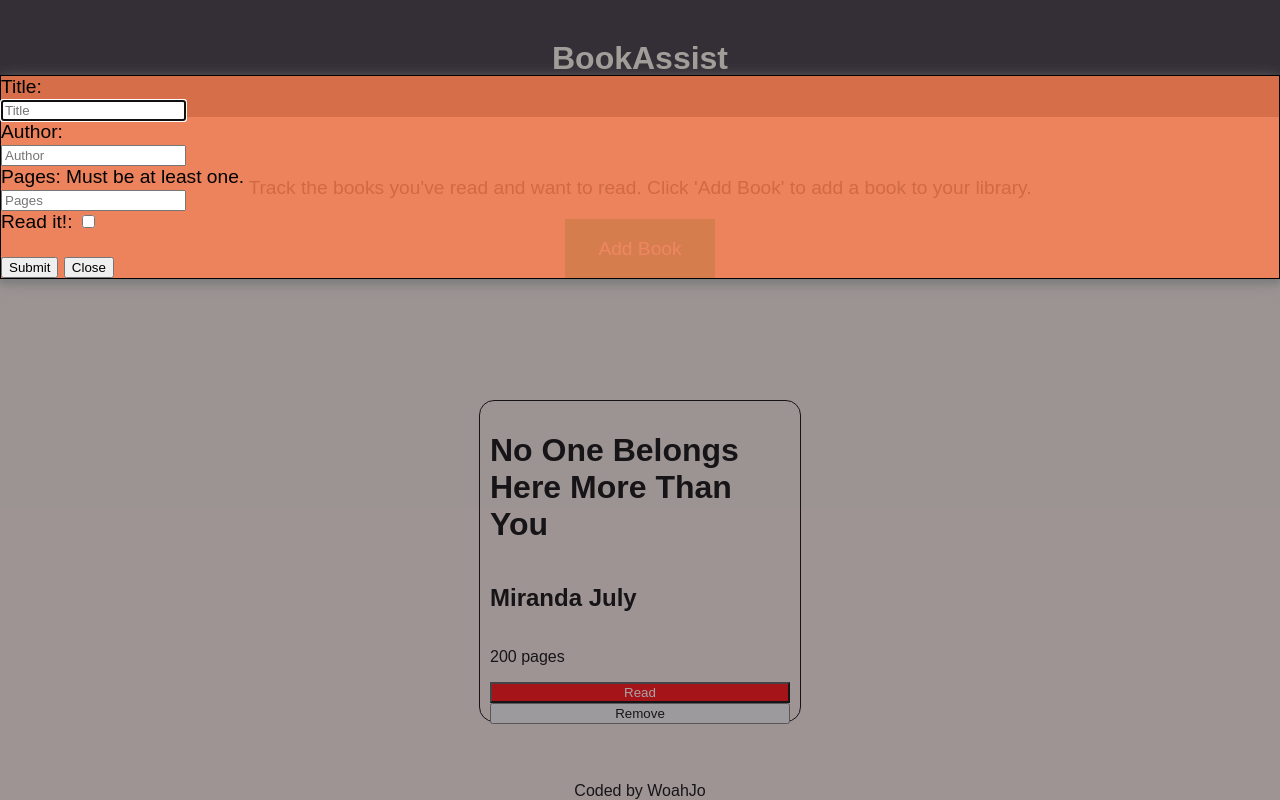
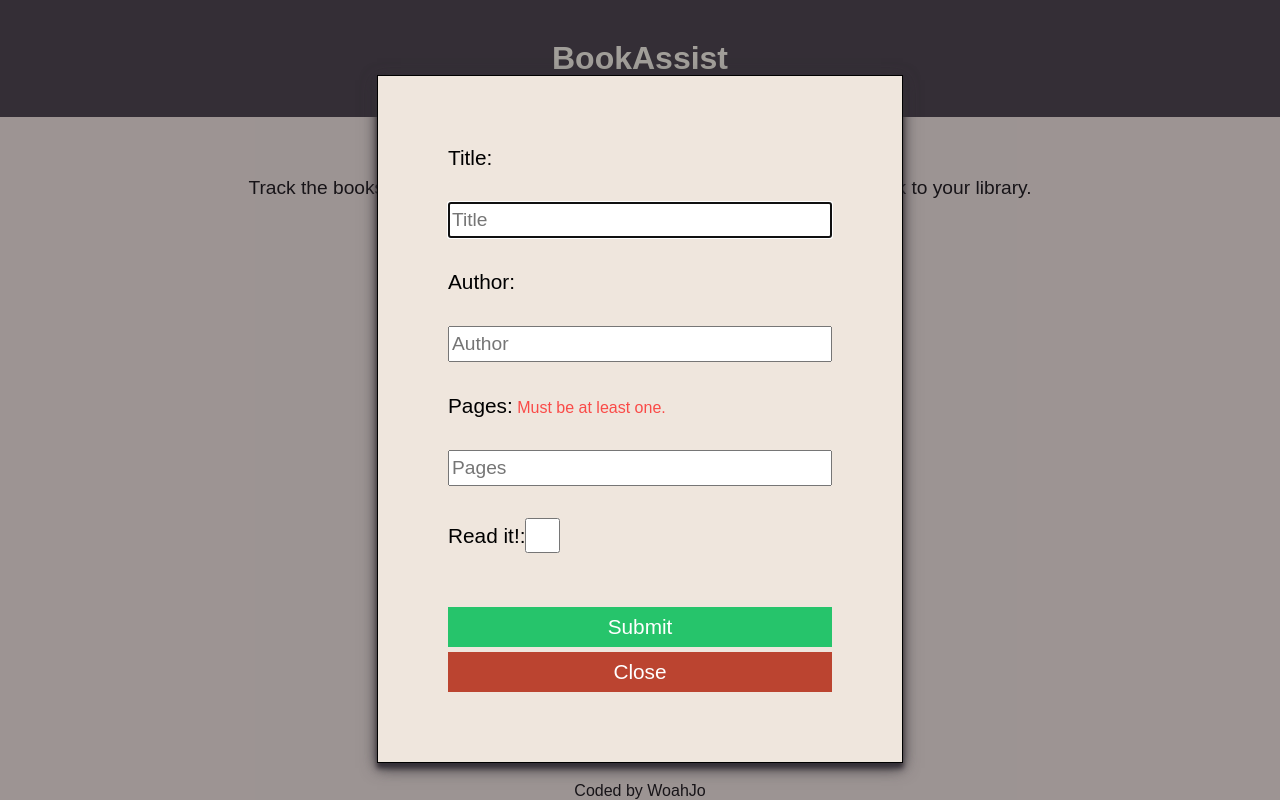
Before and after one commit to WoahJo/book-assist, a plain HTML site: page index.html in a window 1280 px wide. Both pictures are taken after a click on the button "Add Book". Drawn offline with Linux system fonts and the light colour scheme.

Commit message:
add basic style to form, disappears onclick outside of form

```diff
--- a/index.html
+++ b/index.html
@@ -21,10 +21,14 @@
                     <input type="text" id="author" name="author" placeholder="Author" required><br>
                     <label for="pages">Pages:<span class="aside"> Must be at least one.</span></label><br>
                     <input type="number" id="pages" name="pages" placeholder="Pages" required min="1"><br>
-                    <label for="read">Read it!: </label>
-                    <input type="checkbox" id="read"><br><br>
-                    <button type="button" id="submit-book">Submit</button>
-                    <button type="button" id="close-book">Close</button>
+                    <div class="read-label">
+                        <label for="read"><span class="isRead">Read it!:</span> <input type="checkbox" id="read"></label>
+                    </div>
+                    <br><br>
+                    <div class="sub-close">
+                        <button type="button" id="submit-book">Submit</button>
+                        <button type="button" id="close-book">Close</button>
+                    </div>
                 </form>
             </div>
         </div>
--- a/script.js
+++ b/script.js
@@ -94,7 +94,7 @@ function double(){
 }
 addBook.addEventListener("click", function(e){
     form.reset();
-    form.style.display = "block";
+    // form.style.display = "flex";
     modal.style.display = "block";
     ftitle.focus();
 });
@@ -117,6 +117,13 @@ fsubmit.addEventListener("click", function(e){
 
 fcancel.addEventListener("click", function(e){
     duplicate.style.display = "none";
-    form.style.display = "none";
+    // form.style.display = "none";
     modal.style.display = "none";
 });
+
+window.addEventListener("click", function(e){
+    if(e.target == modal){
+        modal.style.display = "none";
+        // form.style.display = "none";
+    }
+});
--- a/style.css
+++ b/style.css
@@ -59,17 +59,70 @@ body{
 }
 
 #book-form {
-    display: none;
     position: relative;
-    background-color: rgba(255, 127, 80, 0.795);
+    display: flex;
+    flex-direction: column;
+    justify-content: center;
+    background-color: #efe6dd;
     border: 1px black solid;
-    padding: 0;
+    padding: 70px;
+    row-gap: 5px;
+    width: 30%;
     margin: auto;
-    box-shadow: 0 5px 5px 0 grey, 0 5px 15px 0 grey;
+    box-shadow: 0 5px 5px 0 rgb(52, 47, 54), 0 5px 15px 0 rgb(52, 47, 54);
     -webkit-animation-name: fromtop;
     -webkit-animation-duration: 0.3s;
     animation-name: fromtop;
     animation-duration: 0.4s;
+}
+
+.sub-close {
+    display: flex;
+    flex-direction: column;
+    justify-content: flex-end;
+}
+
+input, input[type = "number"]{
+    height: 30px;
+    font-size: 1.2rem;
+}
+
+.read-label {
+    display: flex;
+    flex-direction: row;
+    justify-content: flex-start;
+    align-items: center;
+}
+.read-label label{
+    display: contents;
+}
+#read {
+    width: 35px;
+    height: 35px;
+    margin: 0;
+}
+
+label{
+    font-size: 1.3rem;
+}
+
+.aside {
+    color: rgba(255, 0, 0, 0.678);
+    font-size: 1rem;
+}
+
+#submit-book, #close-book {
+    height: 40px;
+    font-size: 1.3rem;
+    color: white;
+    border: none;
+}
+#submit-book {
+    background-color: #26c46b;
+}
+#close-book {
+    margin-top: 5px;
+    background-color: #bb4430;
 }
 
 @-webkit-keyframes fromtop {
```
